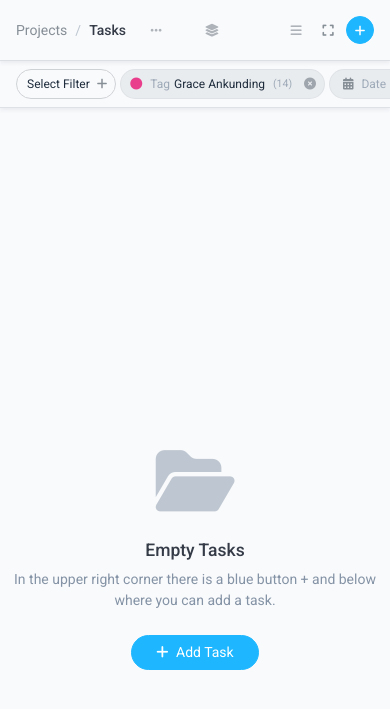
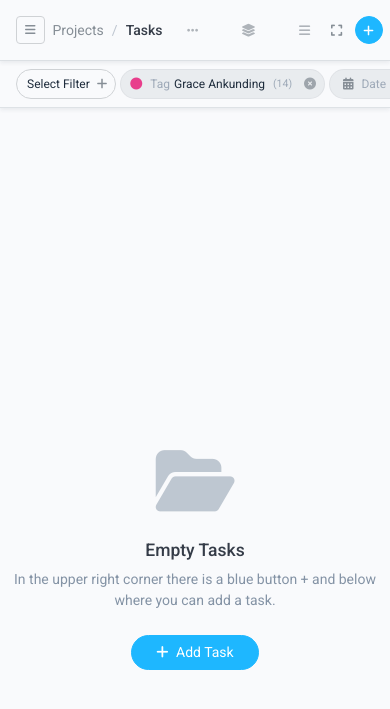
Before and after one commit to 0wczar/airframe, a Jekyll site: the page built from tasks/empty/index.html, in a window 390 px wide. Shown: the top 709 px of the page. Built offline with Jekyll 4.4.1, drawn with Linux system fonts in a browser that asks for light colours; nearby versions of some CDN libraries.

Commit message:
Added Offcanvas Sidebar for XS and XM resolutions.

```diff
--- a/_includes/V2/navbar-list.html
+++ b/_includes/V2/navbar-list.html
@@ -3,9 +3,18 @@
 
     <!-- Left Side-->
     <div class="d-flex flex-grow-1">
+
+        <!-- XS,SM Only: Sidebar Offcanvas -->
+        <button class="btn btn-link border-secondary-subtle me-2 btn-sm text-secondary d-block d-sm-none" type="button" data-bs-toggle="offcanvas" data-bs-target="#offcanvasExample"
+            aria-controls="offcanvasExample">
+            <i class="fa fa-bars"></i>
+        </button>
+        {% include V2/offcanvas-sidebar.html %}
+
         {% if page.navbarBackDisabled %}
 
         {% elsif page.navbarBack %}
+
             <a role="button" class="btn btn-link btn-sm rounded-circle text-secondary" data-bs-toggle="tooltip" data-bs-placement="bottom"
             data-bs-original-title="Back to Projects"
                 style="width: 28px; height: 28px;line-height: 28px;text-align: center;padding: 0; border-radius: 50%; font-size: 0.8rem;" href="{{page.root}}/">
@@ -21,7 +30,7 @@
         {% elsif page.navbarBreadcrumb %}
             <a class="align-self-center h6 mb-0 fw-normal text-secondary" href="{{page.root}}/">{{ page.navbarLink }}</a>
             <span class="mx-2 text-body align-self-center fw-normal opacity-50">/</span>
-            <h6 class="align-self-center mb-0 me-3 fw-semibold text-nowrap">
+            <h6 class="align-self-center mb-0 me-3 fw-semibold text-nowrap text-truncate">
                 {{ page.navbarTitle }}
             </h6>
         {% else %}
--- /dev/null
+++ b/_includes/V2/offcanvas-sidebar.html
@@ -0,0 +1,86 @@
+<div class="offcanvas offcanvas-start bg-primary" tabindex="-1" id="offcanvasExample"
+    aria-labelledby="offcanvasExampleLabel">
+    <div class="offcanvas-body p-4">
+
+        <!-- START TOP -->
+        <div>
+            <!-- Header -->
+            <div class="d-flex mb-4">
+                <!-- Logo -->
+                <a href="/" class="flex-grow-1">
+                    <img src="{{page.root}}/images/airframe-white-logo-only.svg" width="30" height="28">
+                </a>
+
+                <!-- Close -->
+                <button type="button" class="btn-close" data-bs-dismiss="offcanvas" aria-label="Close"></button>
+            </div>
+
+            <hr class="text-white opacity-25" />
+
+            <!-- Menu -->
+            <div class="small pb-3 text-white text-opacity-75">Menu</div>
+            <nav class="nav flex-column nav-pills nav-offcanvas mb-4">
+                <a class="nav-link             {% if page.url == "/" %}active{% endif %}
+                {% if page.url == "/projects/grid/" %}active{% endif %}
+                {% if page.url == "/projects/list/" %}active{% endif %}
+                {% if page.url == "/projects/list/" %}active{% endif %}
+                {% if page.url == "/projects/list/list/" %}active{% endif %}
+                {% if page.url == "/projects/list/grid/" %}active{% endif %}
+                {% if page.url == "/projects/list/table/" %}active{% endif %}
+                {% if page.url == "/projects/list/list/details/" %}active{% endif %}
+                {% if page.url == "/projects/empty.html" %}active{% endif %}
+                {% if page.url == "/tasks/table/" %}active{% endif %}
+                {% if page.url == "/tasks/grid/" %}active{% endif %}
+                {% if page.url == "/tasks/list/" %}active{% endif %}
+                {% if page.url == "/tasks/list/task.html" %}active{% endif %}
+                {% if page.url == "/tasks/empty.html" %}active{% endif %}" aria-current="page" href="{{page.root}}/">
+                    <i class="fa-solid fa-fw fa-home align-self-center me-2"></i> Home
+                </a>
+                <a class="nav-link" href="https://github.com/0wczar/airframe" target="_blank">
+                    <i class="fa-brands fa-fw fa-github align-self-center me-2"></i>
+                    Github
+                </a>
+                <a class="nav-link" href="https://airframe-git-without-theme-tomaszowczarczyk.vercel.app" target="_blank">
+                    <i class="fa-solid fa-fw fa-book-blank align-self-center me-2"></i>
+                    Docs
+                </a>
+            </nav>
+
+            <!-- Theme -->
+            <div class="small text-white text-opacity-75 pb-3">Theme</div>
+            <nav class="nav flex-column nav-pills nav-offcanvas mb-3">
+                <button class="nav-link text-start" data-bs-theme-value="light" type="button">
+                    <i class="fa-solid fa-fw fa-sun me-2"></i>
+                    Light
+                </button>
+                <button class="nav-link text-start" data-bs-theme-value="dark" type="button">
+                    <i class="fa-solid fa-fw fa-moon me-2"></i>
+                    Dark
+                </button>
+            </nav>
+        </div>
+        <!-- END TOP -->
+
+
+        <!-- User -->
+        <nav class="nav flex-column nav-pills nav-offcanvas">
+            <hr class="text-white opacity-25" />
+            <div class="small pb-1 text-white text-opacity-75">User</div>
+            <li class="nav-item dropup">
+                <a class="nav-link text-start d-flex" data-bs-toggle="dropdown" href="#" role="button" aria-expanded="false">
+                    <i class="fa fa-circle-user fa-2x fa-fw me-2 align-self-center"></i>
+                    <div class="flex-grow-1">
+                        <div>
+                            John Doe
+                        </div>
+                        <small>
+                            info@webkom.co
+                        </small>
+                    </div>
+                    <i class="fa fa-angle-up fa-fw me-2 align-self-center"></i>
+                </a>
+                {% include layouts/dropdown-profile.html %}
+            </li>
+        </nav>
+    </div>
+</div>
--- a/css/styles.scss
+++ b/css/styles.scss
@@ -1666,3 +1666,10 @@
   --bs-bg-opacity: .8;
   background-color: rgba(var(--bs-black-rgb), var(--bs-bg-opacity)) !important;
 }
+
+.nav-offcanvas {
+  --bs-nav-link-color:              rgba(var(--bs-white-rgb), .55);
+  --bs-nav-link-hover-color:        white;
+  --bs-nav-pills-link-active-color: white;
+  --bs-nav-pills-link-active-bg:    rgba(var(--bs-white-rgb), .20);
+}
```
Also changed, not shown: offcanvas-sidebar.html (added, +78 -0 lines).
